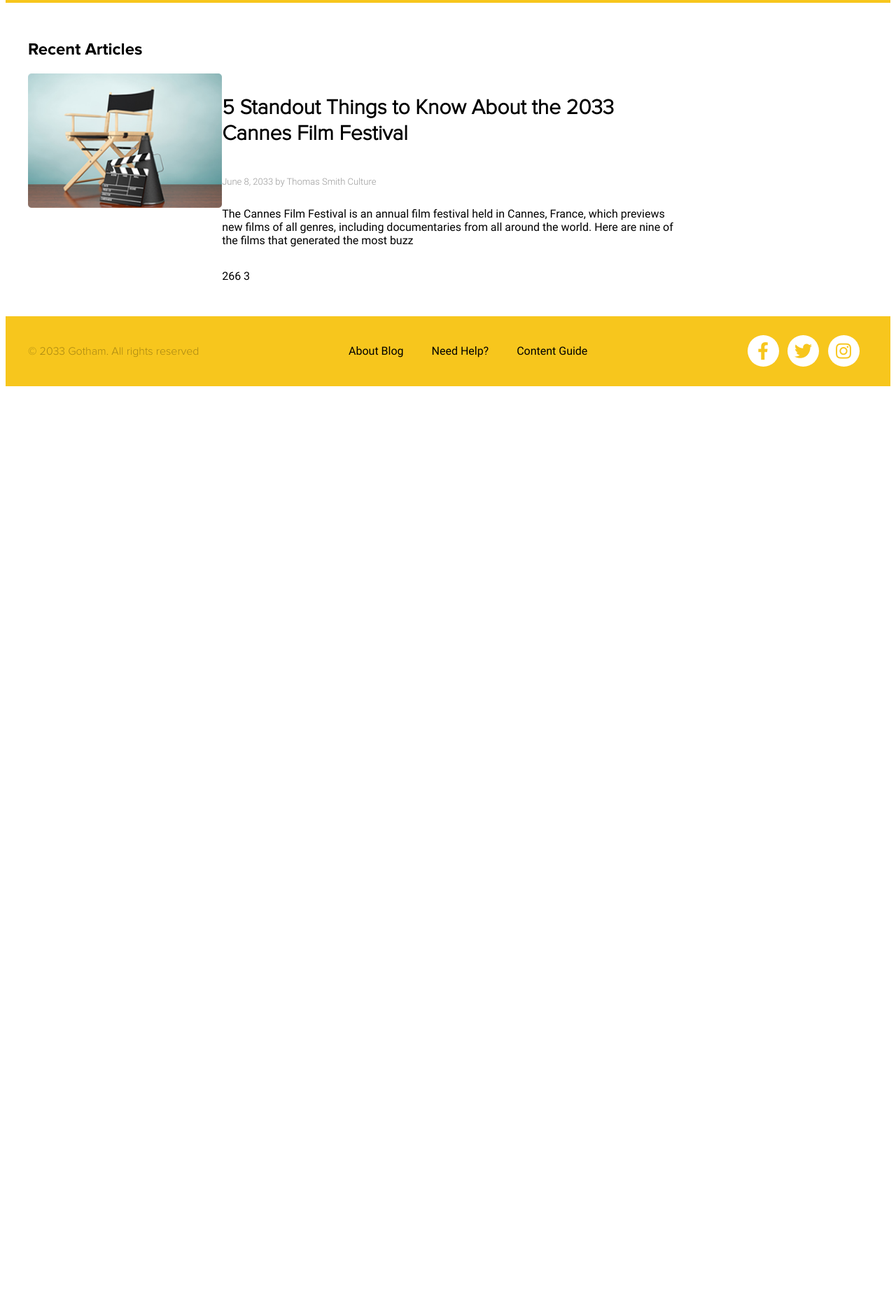
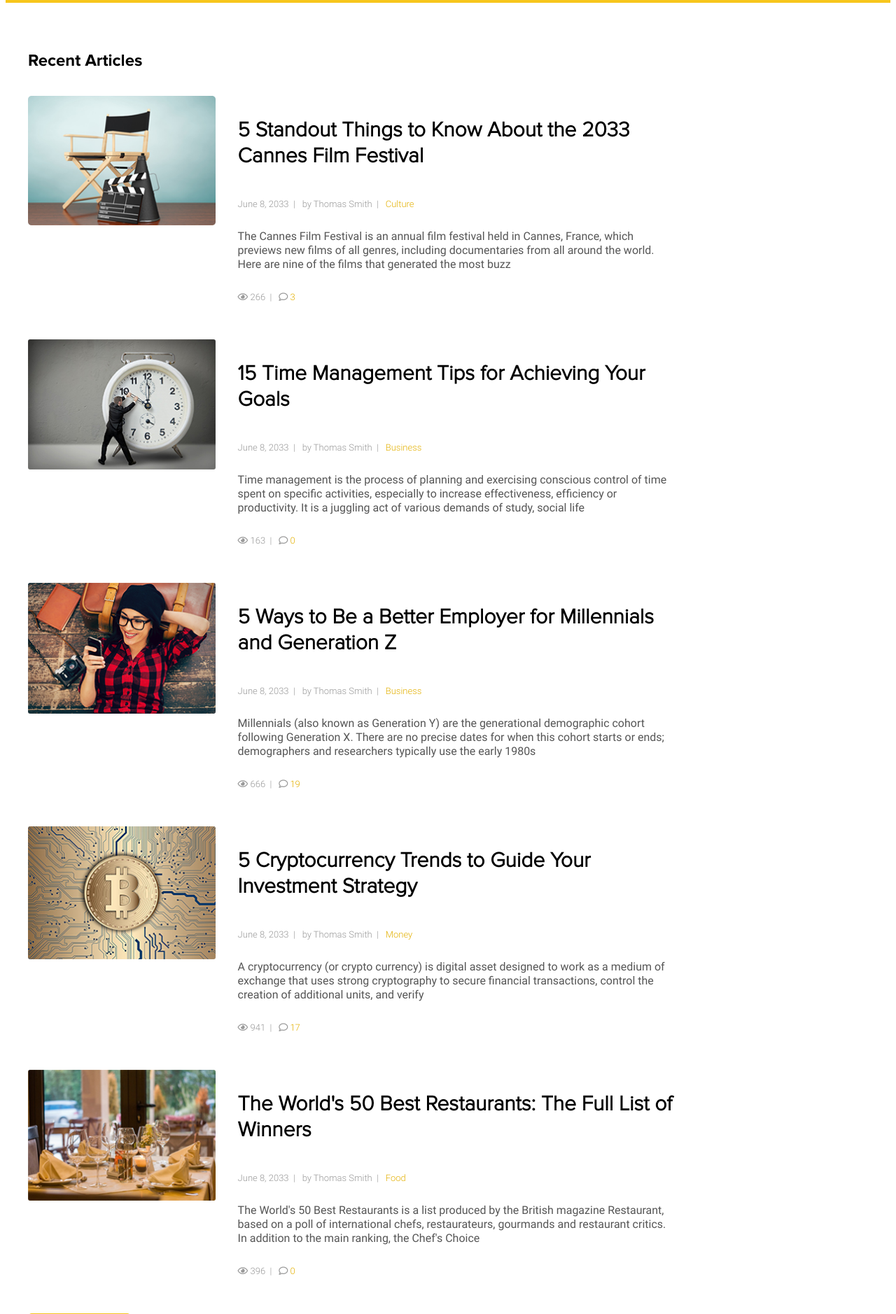
Before and after one commit to chrisdav6/gotham-site, a PHP site: page / in a window 1280 px wide. Shown: the part 357-2235 px from the top of the page at 70% size. Before the commit the page ends 909 px from the top, so only its background shows below. Run offline with PHP 8.4, Linux system fonts and the light colour scheme; some libraries are stand-ins or nearby versions.

Commit message:
Gotham Part4 - Central Part2

```diff
--- a/css/styles.css
+++ b/css/styles.css
@@ -77,7 +77,7 @@
 
 /******MAIN******/
 .main {
-  padding: 2em 0;
+  padding: 3em 0 5em 0;
 }
 
 .main .container {
@@ -95,10 +95,15 @@
 h2 {
   font-family: Proxnova-Bold;
   font-size: 1.5rem;
+  margin-bottom: 1.5em;
 }
 
 article {
   display: flex;
+}
+
+article:not(:last-child) {
+  margin-bottom: 2.5em;
 }
 
 .article-left {
@@ -109,10 +114,13 @@
   width: 70%;
   display: flex;
   flex-direction: column;
+  justify-content: space-between;
+  padding-left: 2em;
 }
 
 .article-img {
   width: 100%;
+  border-radius: 3px;
 }
 
 article h3 {
@@ -124,6 +132,64 @@
   font-family: Roboto-Light;
   color: #999;
   font-size: 0.8125rem;
+}
+
+.meta span:not(:last-child)::after {
+  content: "|";
+  padding: 0 .5em;
+}
+
+.category {
+  color: #e3b002;
+}
+
+.description {
+  color: #555;
+  line-height: 1.25;
+}
+
+.additional {
+  font-family: Roboto-Light;
+  color: #999;
+  font-size: 0.8125rem;
+}
+
+.additional span:not(:last-child)::after {
+  content: "|";
+  padding: 0 .5em;
+}
+
+.views::before {
+  content: "\f06e";
+  font-family: "Font Awesome 5 Free";
+  padding-right: .25em;
+}
+
+.comments::before {
+  content: "\f075";
+  color: #999;
+  font-family: "Font Awesome 5 Free";
+  padding-right: .25em;
+}
+
+.comments {
+  color: #e3b002;
+}
+
+.moreArticles {
+  background: #fff;
+  border: 1px solid #f7c61d;
+  padding: 1em 2em;
+  border-radius: 5px;
+  text-transform: uppercase;
+  font-size: .75rem;
+  transition: .3s;
+}
+
+.moreArticles:hover {
+  background: #f7c61d;
+  border: 1px solid #f7c61d;
+  color: #fff;
 }
 
 /******FOOTER******/
--- a/index.html
+++ b/index.html
@@ -64,6 +64,96 @@
             </div>
           </article>
 
+          <article>
+            <div class="article-left">
+              <img class="article-img" src="./img/article-2.jpg" alt="Article 2">
+            </div>
+            <div class="article-right">
+              <h3>15 Time Management Tips for Achieving Your Goals</h3>
+              <p class="meta">
+                <span class="date">June 8, 2033</span>
+                <span class="author">by Thomas Smith</span>
+                <span class="category">Business</span>
+              </p>
+              <p class="description">
+                Time management is the process of planning and exercising conscious control of time spent on specific activities,
+                especially to increase effectiveness, efficiency or productivity. It is a juggling act of various demands of study,
+                social life
+              </p>
+              <p class="additional">
+                <span class="views">163</span>
+                <span class="comments">0</span>
+              </p>
+            </div>
+          </article>
+
+          <article>
+            <div class="article-left">
+              <img class="article-img" src="./img/article-3.jpg" alt="Article 3">
+            </div>
+            <div class="article-right">
+              <h3>5 Ways to Be a Better Employer for Millennials and Generation Z</h3>
+              <p class="meta">
+                <span class="date">June 8, 2033</span>
+                <span class="author">by Thomas Smith</span>
+                <span class="category">Business</span>
+              </p>
+              <p class="description">
+                Millennials (also known as Generation Y) are the generational demographic cohort following Generation X. There are no
+                precise dates for when this cohort starts or ends; demographers and researchers typically use the early 1980s
+              </p>
+              <p class="additional">
+                <span class="views">666</span>
+                <span class="comments">19</span>
+              </p>
+            </div>
+          </article>
+
+          <article>
+            <div class="article-left">
+              <img class="article-img" src="./img/article-4.jpg" alt="Article 4">
+            </div>
+            <div class="article-right">
+              <h3>5 Cryptocurrency Trends to Guide Your Investment Strategy</h3>
+              <p class="meta">
+                <span class="date">June 8, 2033</span>
+                <span class="author">by Thomas Smith</span>
+                <span class="category">Money</span>
+              </p>
+              <p class="description">
+                A cryptocurrency (or crypto currency) is digital asset designed to work as a medium of exchange that uses strong
+                cryptography to secure financial transactions, control the creation of additional units, and verify
+              </p>
+              <p class="additional">
+                <span class="views">941</span>
+                <span class="comments">17</span>
+              </p>
+            </div>
+          </article>
+
+          <article>
+            <div class="article-left">
+              <img class="article-img" src="./img/article-5.jpg" alt="Article 5">
+            </div>
+            <div class="article-right">
+              <h3>The World's 50 Best Restaurants: The Full List of Winners</h3>
+              <p class="meta">
+                <span class="date">June 8, 2033</span>
+                <span class="author">by Thomas Smith</span>
+                <span class="category">Food</span>
+              </p>
+              <p class="description">
+                The World's 50 Best Restaurants is a list produced by the British magazine Restaurant, based on a poll of international
+                chefs, restaurateurs, gourmands and restaurant critics. In addition to the main ranking, the Chef's Choice
+              </p>
+              <p class="additional">
+                <span class="views">396</span>
+                <span class="comments">0</span>
+              </p>
+            </div>
+          </article>
+
+          <button class="moreArticles">More Articles</button>
         </div>
       </main>
       <aside class="rightSidebar">
```
